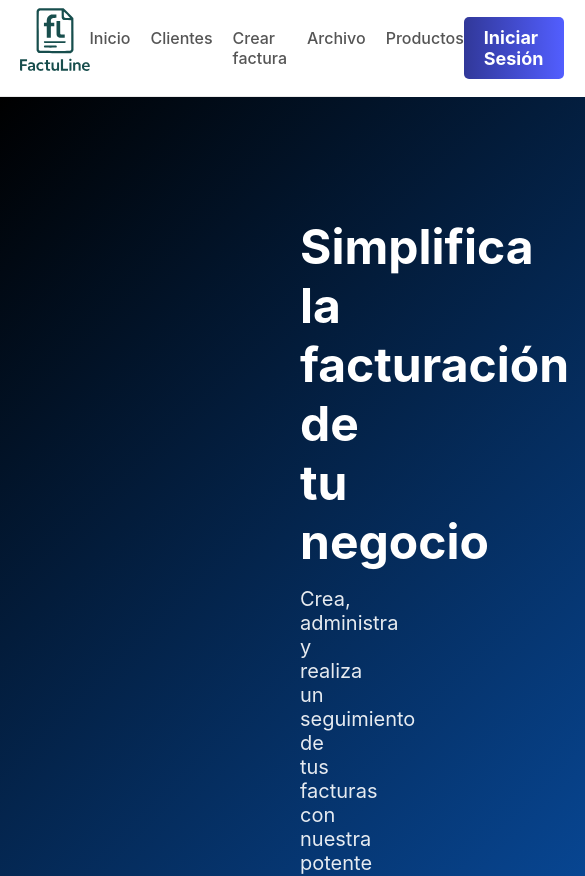
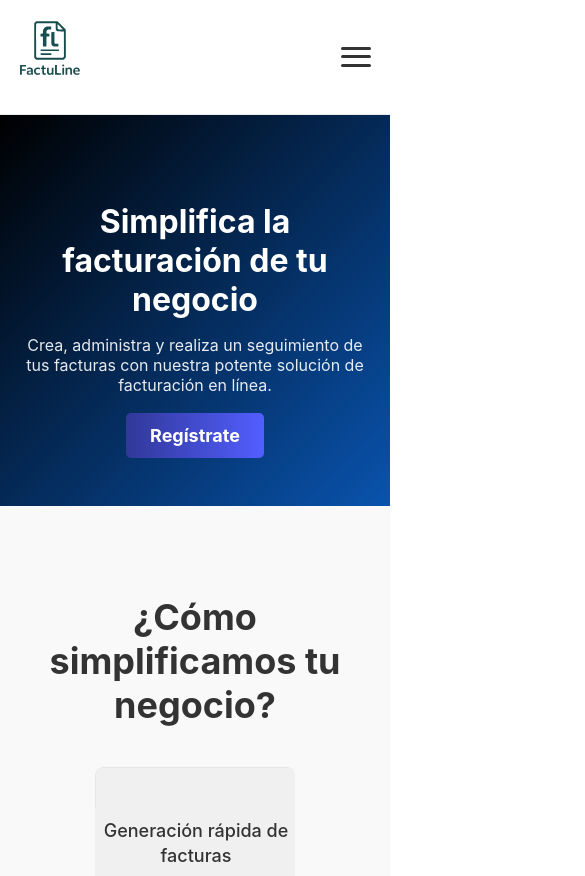
Before and after one commit to david-galdamez/factu-line-frontend, a React (Vite) app: page / in a window 390 px wide. Shown: the top 876 px of the page, 585 px wide, since content can reach past the window. Built offline with nearby package versions, Linux system fonts and the light colour scheme; no server answers.

Commit message:
Refactor: Mejorar header y agregar Media Queries para la pagina principal

```diff
--- a/src/App.css
+++ b/src/App.css
@@ -60,18 +60,34 @@ main {
   display: flex;
   justify-content: space-between;
   align-items: center;
-    padding: 1px 5%;
+  padding: 15px 5%;
   background-color: white;
   border-bottom: 1px solid #eaeaea;
+  position: relative;
+  z-index: 100;
 }
 
-.header .logo-image img {
-    font-size: 24px;
-    font-weight: bold;
-    width: 70px;
+/* Contenedor para logo */
+.header-main {
+  display: flex;
+  align-items: center;
+  z-index: 101;
 }
 
-.header nav ul {
+.logo .register-logo {
+  height: 60px;
+}
+
+
+
+/* Contenedor de navegación */
+.nav-container {
+  display: flex;
+  align-items: center;
+  gap: 25px;
+}
+
+.nav-container nav ul {
   list-style: none;
   display: flex;
   gap: 20px;
@@ -79,18 +95,51 @@ main {
   padding: 0;
 }
 
-.header nav li a {
+.nav-container nav .nav-list a {
   text-decoration: none;
   color: #555;
   font-weight: 500;
+  padding-bottom: 5px;
+  position: relative;
 }
 
-.nav-list {
-    color: #0953ae;
+/* Efecto hover sutil para los links */
+.nav-container nav .nav-list a::after {
+  content: '';
+  position: absolute;
+  bottom: 0;
+  left: 0;
+  width: 0;
+  height: 2px;
+  background-color: #3a53c8;
+  transition: width 0.3s ease;
+}
 
-    &:hover {
-        opacity: 0.7;
+.nav-container nav .nav-list a:hover::after {
+  width: 100%;
 }
+
+
+/* Botón de menu (oculto en desktop) */
+.hamburger-btn {
+  display: none;
+  flex-direction: column;
+  justify-content: space-around;
+  width: 30px;
+  height: 25px;
+  background: transparent;
+  border: none;
+  cursor: pointer;
+  padding: 0;
+  z-index: 101;
+}
+
+.hamburger-btn span {
+  width: 100%;
+  height: 3px;
+  background-color: #333;
+  border-radius: 2px;
+  transition: all 0.3s ease;
 }
 
 /* Hero Section */
@@ -129,13 +178,15 @@ main {
   box-sizing: border-box;
 }
 
-.hero-pages > div {
-    width: min(90%, 1200px); /* límite máximo, responsivo */
+.hero-pages>div {
+  width: min(90%, 1200px);
+  /* límite máximo, responsivo */
   height: 80dvh;
   background-color: #ffffff;
   border-radius: 20px;
   padding: 2em;
-    box-shadow: 0 8px 25px rgba(0, 0, 0, 0.08); /* sombra suave */
+  box-shadow: 0 8px 25px rgba(0, 0, 0, 0.08);
+  /* sombra suave */
   display: flex;
   flex-direction: column;
   justify-content: start;
@@ -373,14 +424,12 @@ main {
 }
 
 .social-icon.instagram {
-    background: linear-gradient(
-        45deg,
+  background: linear-gradient(45deg,
       #f09433 0%,
       #e6683c 25%,
       #dc2743 50%,
       #cc2366 75%,
-        #bc1888 100%
-    );
+      #bc1888 100%);
 }
 
 .footer-contact-section {
@@ -447,12 +496,12 @@ main {
   width: 100%;
 }
 
-.form-filter > div:first-child {
+.form-filter>div:first-child {
   flex: 1;
   /* el input ocupa todo el espacio restante */
 }
 
-.form-filter > div:last-child {
+.form-filter>div:last-child {
   display: flex;
   gap: 8px;
   /* separación pequeña entre botones */
@@ -482,7 +531,8 @@ main {
 .table-list {
   width: 100%;
   overflow-y: auto;
-    overflow-x: auto; /* permite scroll horizontal en móviles */
+  overflow-x: auto;
+  /* permite scroll horizontal en móviles */
   background: #fff;
   border-radius: 12px;
   padding: 1em;
@@ -908,3 +958,81 @@ main {
   align-items: center;
   margin-top: 20px;
 }
+
+
+
+/* --- Media Queries --- */
+@media (max-width: 768px) {
+
+      /* Ajustes para el header */
+      .header {
+        flex-wrap: wrap;
+      }
+
+      .header-main {
+        width: 100%;
+        justify-content: space-between;
+      }
+
+      .hamburger-btn {
+        display: flex;
+      }
+
+
+      .nav-container {
+        width: 100%;
+        max-height: 0;
+        overflow: hidden;
+        transition: max-height 0.4s ease-out;
+        flex-direction: column;
+        align-items: center;
+        gap: 0;
+        background-color: white;
+      }
+
+      .nav-container.nav-open {
+        max-height: 500px;
+        padding: 20px 0 25px 0;
+        border-top: 1px solid #eaeaea;
+        margin-top: 15px;
+      }
+
+      .nav-container nav ul {
+        flex-direction: column;
+        text-align: center;
+        width: 100%;
+        gap: 25px;
+      }
+
+
+      .nav-container .btn-login {
+        margin-top: 25px;
+        width: 80%;
+        text-align: center;
+      }
+
+      /* Ajustes para el hero */
+      .hero {
+        padding: 60px 20px;
+      }
+
+      .hero h1 {
+        font-size: 32px;
+      }
+
+      .hero p {
+        font-size: 16px;
+      }
+
+      /* Ajustes para Features*/
+      .features-container {
+        flex-direction: column;
+        align-items: center;
+      }
+
+      /* Ajustes para Content Section */
+      .content-section {
+        flex-direction: column;
+        padding: 40px 20px;
+      }
+}
--- a/src/components/Header.jsx
+++ b/src/components/Header.jsx
@@ -1,11 +1,11 @@
-import { useEffect } from "react";
+import { useEffect, useState } from "react"; // <-- Importa useState
 import { Link, Navigate, useLocation, useNavigate } from "react-router-dom";
 import { verifyLogin } from "../services/VerifyLogin";
-import { useState } from "react";
 import { BASE_URL } from "../constants/BaseUrl";
 
 function Header() {
     const [isLoggedIn, setIsLoggedIn] = useState(false);
+    const [isMenuOpen, setIsMenuOpen] = useState(false); // <-- 1. Estado para el menú
     const location = useLocation();
     let navigate = useNavigate();
 
@@ -17,6 +17,15 @@ function Header() {
         verify();
     }, [location]);
 
+    // 2. Funciones para controlar el menú
+    const toggleMenu = () => {
+        setIsMenuOpen(!isMenuOpen);
+    };
+
+    const closeMenu = () => {
+        setIsMenuOpen(false);
+    };
+
     const logOut = () => {
         fetch(`${BASE_URL}/business/logout`, {
             method: "POST",
@@ -25,6 +34,7 @@ function Header() {
             .then((res) => {
                 if (res.ok) {
                     setIsLoggedIn(false);
+                    closeMenu(); // <-- Cierra el menú al cerrar sesión
                     navigate("/");
                 }
             })
@@ -35,7 +45,9 @@ function Header() {
 
     return (
         <header className="header">
-            <Link to="/" className="logo">
+            {/* Contenedor principal para logo y botón de menú */}
+            <div className="header-main">
+                <Link to="/" className="logo" onClick={closeMenu}>
                     <div className="logo-image">
                         <img
                             src="/assets/logo_factuline.svg"
@@ -45,22 +57,33 @@ function Header() {
                     </div>
                 </Link>
 
+                {/* 3. Botón de Hamburguesa (solo visible en móvil) */}
+                <button className="hamburger-btn" onClick={toggleMenu} aria-label="Abrir menú">
+                    <span></span>
+                    <span></span>
+                    <span></span>
+                </button>
+            </div>
+
+            {/* 4. Contenedor de navegación (se colapsa) */}
+            <div className={`nav-container ${isMenuOpen ? "nav-open" : ""}`}>
                 <nav>
                     <ul>
+                        {/* 5. Se añade 'onClick={closeMenu}' para cerrar al navegar */}
                         <li className="nav-list">
-                        <Link to="/">Inicio</Link>
+                            <Link to="/" onClick={closeMenu}>Inicio</Link>
                         </li>
                         <li className="nav-list">
-                        <Link to="/clients">Clientes</Link>
+                            <Link to="/clients" onClick={closeMenu}>Clientes</Link>
                         </li>
                         <li className="nav-list">
-                        <Link to="/invoices/create">Crear factura</Link>
+                            <Link to="/invoices/create" onClick={closeMenu}>Crear factura</Link>
                         </li>
                         <li className="nav-list">
-                        <Link to="/invoices">Archivo</Link>
+                            <Link to="/invoices" onClick={closeMenu}>Archivo</Link>
                         </li>
                         <li className="nav-list">
-                        <Link to="/products">Productos</Link>
+                            <Link to="/products" onClick={closeMenu}>Productos</Link>
                         </li>
                     </ul>
                 </nav>
@@ -70,10 +93,11 @@ function Header() {
                         Cerrar Sesión
                     </button>
                 ) : (
-                <Link to="/login" className="btn btn-login">
+                    <Link to="/login" className="btn btn-login" onClick={closeMenu}>
                         Iniciar Sesión
                     </Link>
                 )}
+            </div>
         </header>
     );
 }
```
Also changed, not shown: 1 other file (tests, documents, lock files or other folders). Lines whose indentation alone changed are shown as unchanged.
